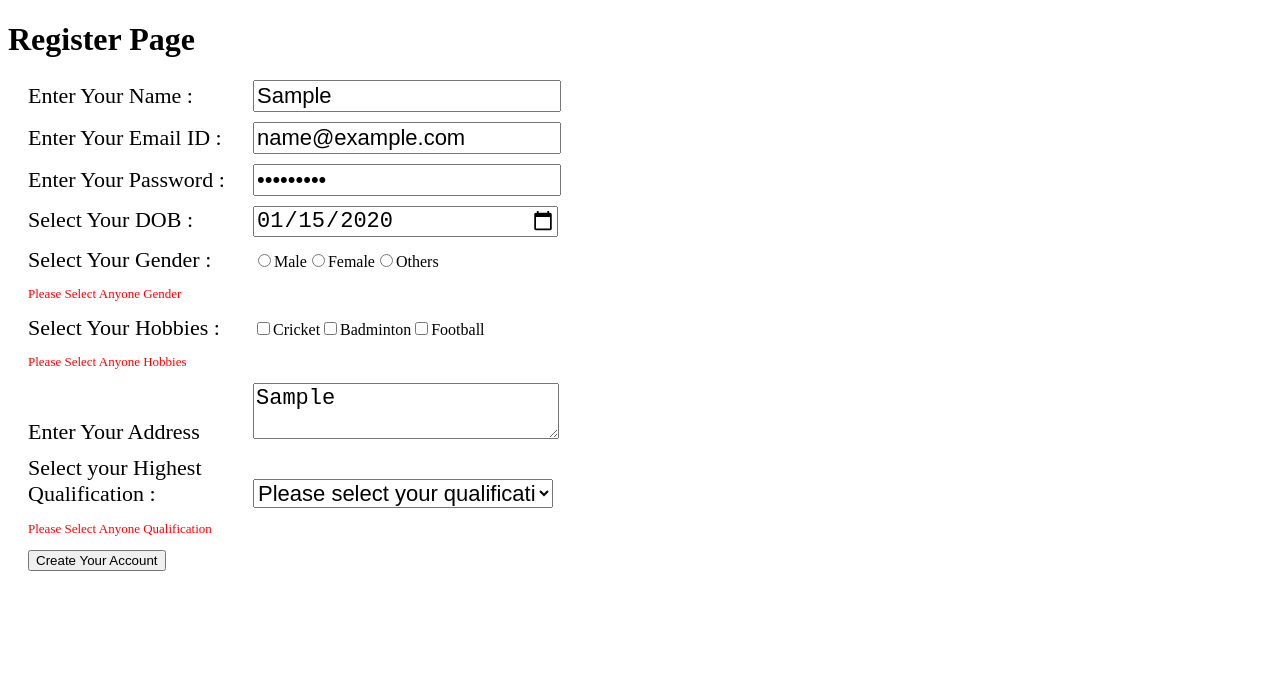
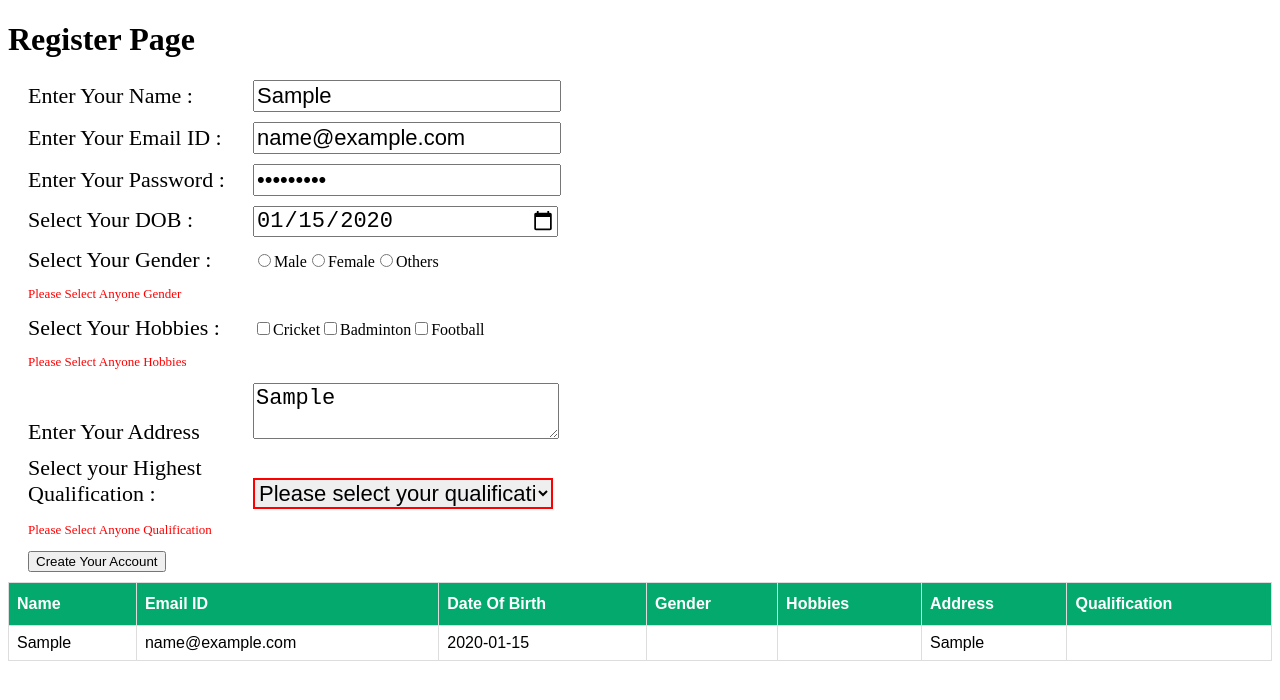
Before and after one commit to Muthusakthivel/Fita-React, a React (Create React App) app: page /register in a window 1280 px wide. Both pictures are taken after typing "Sample", "name@example.com", "Sample123", "2020-01-15", "Sample" into the empty fields and a click on the button "Create Your Account". Shown: the top 700 px of the page. Built offline with nearby package versions, Linux system fonts and the light colour scheme.

Commit message:
Dynamic output

```diff
--- a/src/Pages/register.js
+++ b/src/Pages/register.js
@@ -22,9 +22,7 @@ const RegisterPage = () => {
         address:false,
         qualification: false
     });
-    let [accountList, setAccountList] = useState([
-
-    ]);
+    let [accountList, setAccountList] = useState([]);
     const submitRegister = () => {
         console.log(register);
         setFormError({
@@ -37,12 +35,10 @@ const RegisterPage = () => {
             address: register.address === "" ? true : false,
             qualification: register.qualification === "" ? true : false
         });
-        // for(let field in formError){
-        //     if(formError[field] === true){
-        //         return;
-        //     }
-        // }
-       // alert('');
+        accountList.push(register);
+       setAccountList(accountList);
+
+    //    setAccountList([...accountList, register]);
     }
     const handleInput = (event) => {
         setRegister({...register, [event.target.name]: event.target.value});
@@ -89,13 +85,13 @@ const RegisterPage = () => {
             </div>
             <div className='space'>
                 <label className='register-label'>Enter Your Address</label>
-                <textarea name='address' placeholder='Enter your address'  className={formError.userName ? "register-input input-error" : "register-input"} onChange={handleInput}></textarea>
+                <textarea name='address' placeholder='Enter your address'  className={formError.address ? "register-input input-error" : "register-input"} onChange={handleInput}></textarea>
 
                 {formError.address && <p className='error'>Please enter a valid address</p>}
             </div>
             <div className='space'>
                 <label className='register-label'>Select your Highest Qualification :</label>
-                <select  className={formError.userName ? "register-input input-error" : "register-input"} defaultValue={""} onChange={handleInput} name='qualification'>
+                <select  className={formError.qualification ? "register-input input-error" : "register-input"} defaultValue={""} onChange={handleInput} name='qualification'>
                     <option disabled value="">Please select your qualification</option>
                     <option>Under Graduate</option>
                     <option>Post Graduate</option>
@@ -108,6 +104,38 @@ const RegisterPage = () => {
             <div className='space'>
                 <button onClick={()=> submitRegister()}>Create Your Account</button>
             </div>
+            <div style={{"height": "600px"}}>
+                <table id='customers'>
+                    <thead>
+                        <tr>
+                            <th>Name</th>
+                            <th>Email ID</th>
+                            <th>Date Of Birth</th>
+                            <th>Gender</th>
+                            <th>Hobbies</th>
+                            <th>Address</th>
+                            <th>Qualification</th>
+                        </tr>
+                    </thead>
+                    <tbody>
+                    {
+                        accountList.map((value, index) => {
+                            return(
+                                <tr key={index}>
+                                    <td>{value.userName}</td>
+                                    <td>{value.emailId}</td>
+                                    <td>{value.dateOfBirth}</td>
+                                    <td>{value.gender}</td>
+                                    <td>{value.hobbies}</td>
+                                    <td>{value.address}</td>
+                                    <td>{value.qualification}</td>
+                                </tr>
+                            )
+                        })
+                    }
+                    </tbody>
+                </table>
+            </div>
         </div>
     )
 }
--- a/src/Styles/ui-style.css
+++ b/src/Styles/ui-style.css
@@ -53,3 +53,25 @@
 .input-error{
     border: 2px solid red;
 }
+#customers {
+    font-family: Arial, Helvetica, sans-serif;
+    border-collapse: collapse;
+    width: 100%;
+  }
+
+  #customers td, #customers th {
+    border: 1px solid #ddd;
+    padding: 8px;
+  }
+
+  #customers tr:nth-child(even){background-color: #f2f2f2;}
+
+  #customers tr:hover {background-color: #ddd;}
+
+  #customers th {
+    padding-top: 12px;
+    padding-bottom: 12px;
+    text-align: left;
+    background-color: #04AA6D;
+    color: white;
+  }
```
